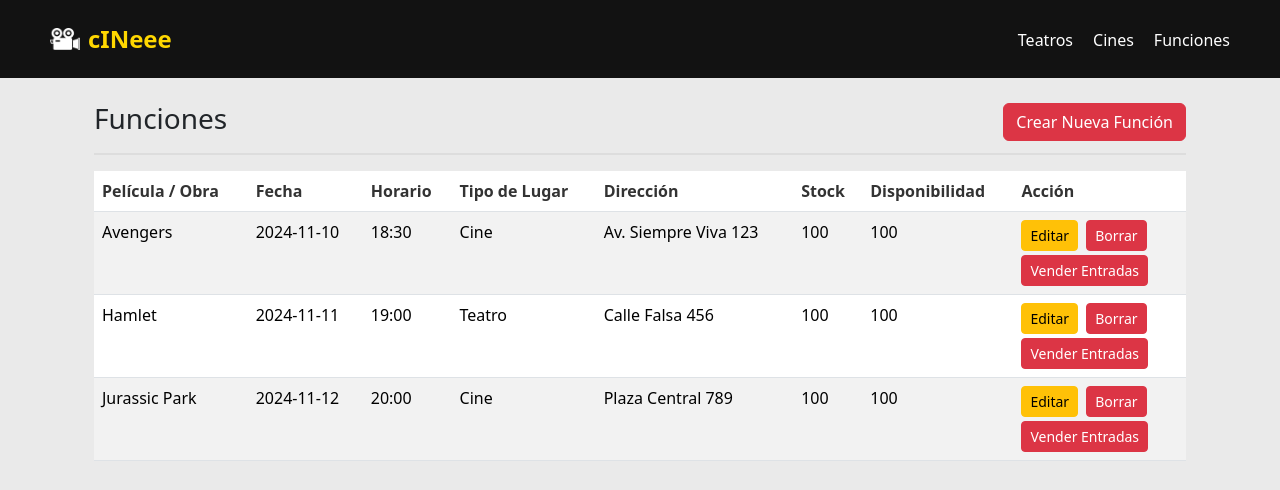
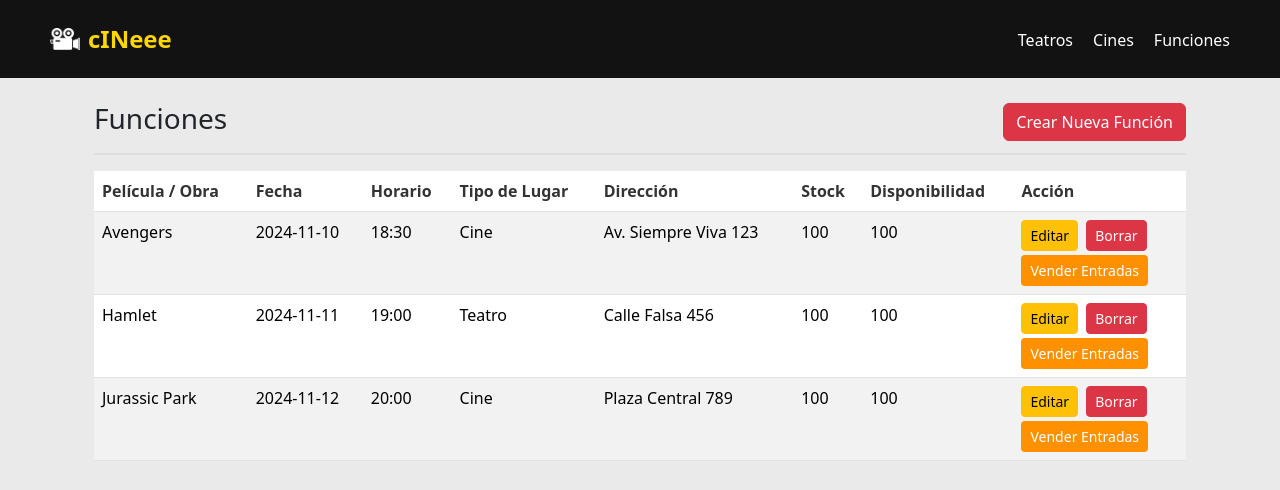
Before and after one commit to MauriBarrientos/tlp4-tp-microkernel, a React (Vite) app in the folder client/: page / in a window 1280 px wide. Shown: the top 490 px of the page. Built offline with nearby package versions, Linux system fonts and the light colour scheme.

Commit message:
se cambiaron detalles visuales

```diff
--- a/client/src/components/VenderEntrada.jsx
+++ b/client/src/components/VenderEntrada.jsx
@@ -28,7 +28,7 @@ function VenderEntradaButton({ funcionId }) {
 
   return (
     <div>
-      <button onClick={openModal} className="btn btn-danger btn-sm mt-1">Vender Entradas</button>
+      <button onClick={openModal} className="btn  btn-sm mt-1 botonVenta">Vender Entradas</button>
       <Modal
         isOpen={modalIsOpen}
         onRequestClose={closeModal}
--- a/client/src/components/styles/venderFuncion.css
+++ b/client/src/components/styles/venderFuncion.css
@@ -1,3 +1,11 @@
+.botonVenta{
+    background-color: rgb(255, 145, 0);
+    color: white;
+}
+.botonVenta:hover{
+    background-color: rgb(255, 111, 0);
+    color: white;
+}
 .modal-overlay {
     background-color: rgba(0, 0, 0, 0.5);
   }
```
